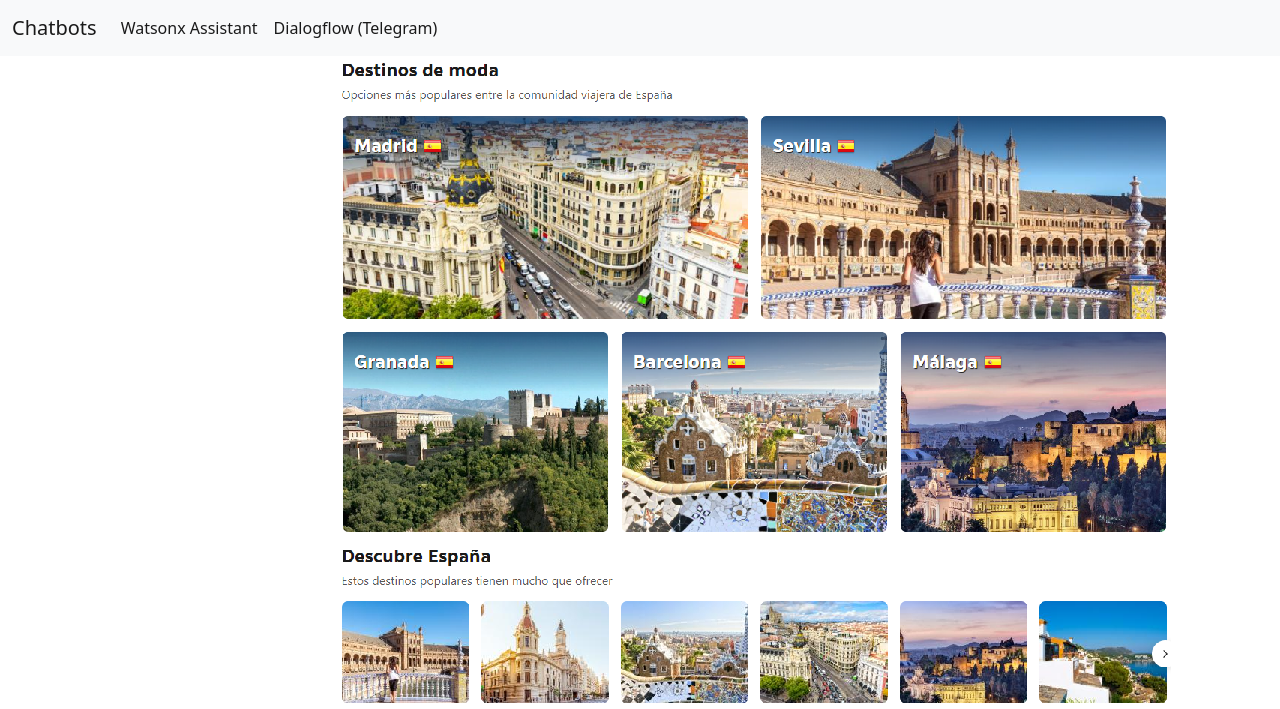
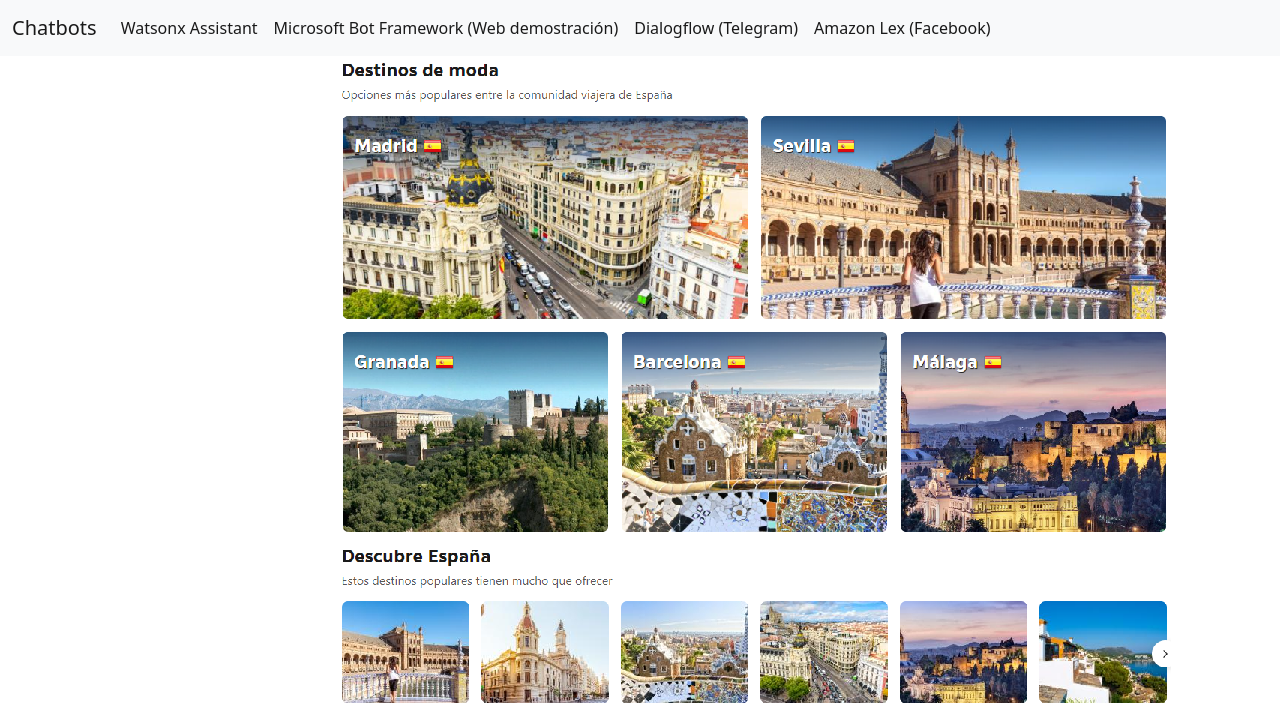
Before and after one commit to cardelbec/tfg-tourism-system, a Django app: page / in a window 1280 px wide. Shown: the top 709 px of the page. Run offline with Django 5.2, Linux system fonts and the light colour scheme.

Commit message:
Despliegues Lex y Microsoft

```diff
--- a/web_project/templates/home.html
+++ b/web_project/templates/home.html
@@ -24,7 +24,13 @@
                 <a class="nav-link active" href="/watson">Watsonx Assistant </a>
               </li>
               <li class="nav-item">
+                <a class="nav-link active" href="https://copilotstudio.microsoft.com/environments/Default-ef4a684e-81b5-491c-a98e-c7b31be6c469/bots/cr6c2_chatbotTurismo/canvas?__version__=2">Microsoft Bot Framework (Web demostración)</a>
+              </li>
+              <li class="nav-item">
                 <a class="nav-link active" href="https://web.telegram.org/k/#@Dialogflow_Tourism_Bot">Dialogflow (Telegram)</a>
+              </li>
+              <li class="nav-item">
+                <a class="nav-link active" href="https://www.facebook.com/profile.php?id=61557703996342">Amazon Lex (Facebook)</a>
               </li>
             </ul>
         </div>
--- a/web_project/templates/watson.html
+++ b/web_project/templates/watson.html
@@ -24,7 +24,13 @@
                 <a class="nav-link active" href="/watson">Watsonx Assistant </a>
               </li>
               <li class="nav-item">
+                <a class="nav-link active" href="https://copilotstudio.microsoft.com/environments/Default-ef4a684e-81b5-491c-a98e-c7b31be6c469/bots/cr6c2_chatbotTurismo/canvas?__version__=2">Microsoft Bot Framework (Web demostración)</a>
+              </li>
+              <li class="nav-item">
                 <a class="nav-link active" href="https://web.telegram.org/k/#@Dialogflow_Tourism_Bot">Dialogflow (Telegram)</a>
+              </li>
+              <li class="nav-item">
+                <a class="nav-link active" href="https://www.facebook.com/profile.php?id=61557703996342">Amazon Lex (Facebook)</a>
               </li>
             </ul>
         </div>
```
